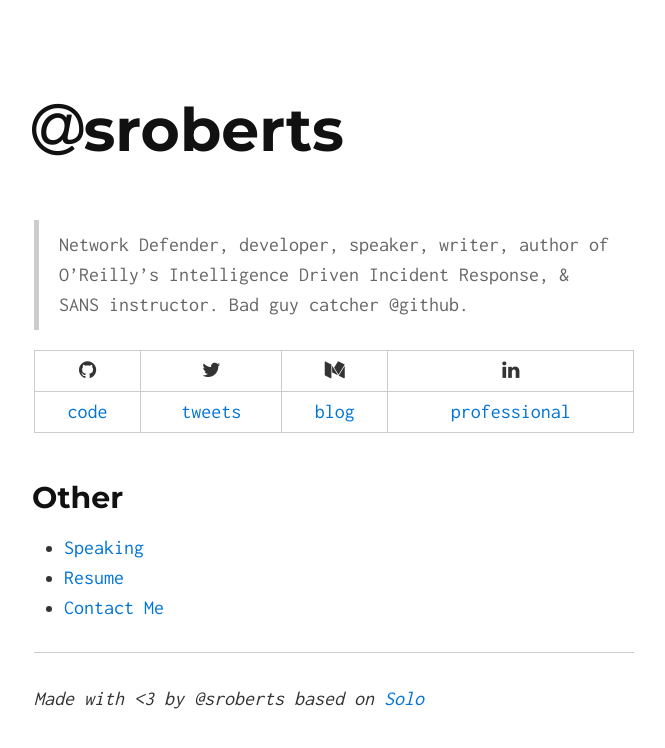
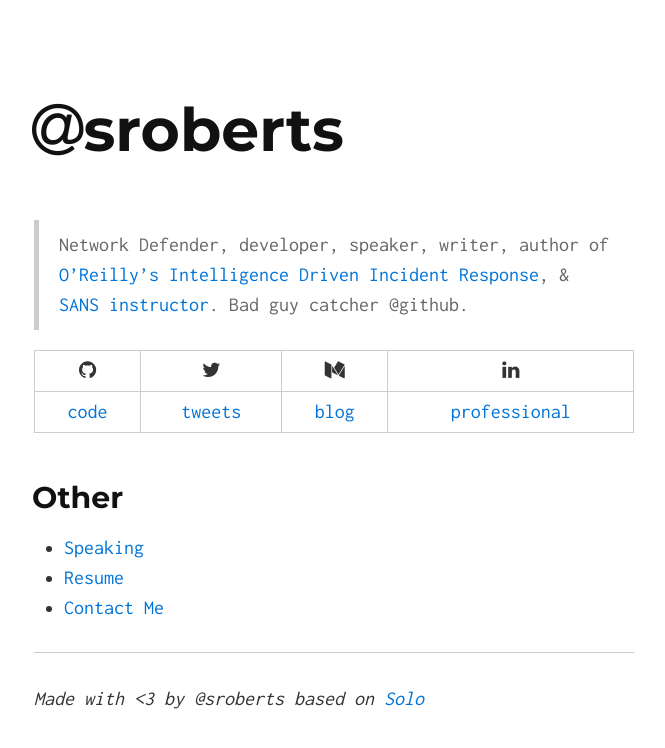
Before and after one commit to sroberts/sroberts.github.io, a Jekyll site: the page built from index.md, in a window 1280 px wide. Shown: the top 748 px of the page, without its empty margins (306-971 px from the left). Built offline with Jekyll 4.4.1, drawn with Linux system fonts in a browser that asks for light colours; some of the changed lines change nothing that is shown.

Commit message:
linked and such

```diff
--- a/index.md
+++ b/index.md
@@ -2,7 +2,7 @@
 layout: default
 ---
 
-> Network Defender, developer, speaker, writer, author of O’Reilly’s Intelligence Driven Incident Response, & SANS instructor. Bad guy catcher @github.
+> Network Defender, developer, speaker, writer, author of [O’Reilly’s Intelligence Driven Incident Response](http://shop.oreilly.com/product/0636920043614.do), & [SANS instructor](https://www.sans.org/instructors/scott-roberts). Bad guy catcher @github.
 
 | <i class="fa fa-github" aria-hidden="true"></i> | <i class="fa fa-twitter" aria-hidden="true"></i> | <i class="fa fa-medium" aria-hidden="true"></i> |     <i class="fa fa-linkedin" aria-hidden="true"></i>     |
 |:-----------------------------------------------:|:------------------------------------------------:|:-----------------------------------------------:|:---------------------------------------------------------:|
```
